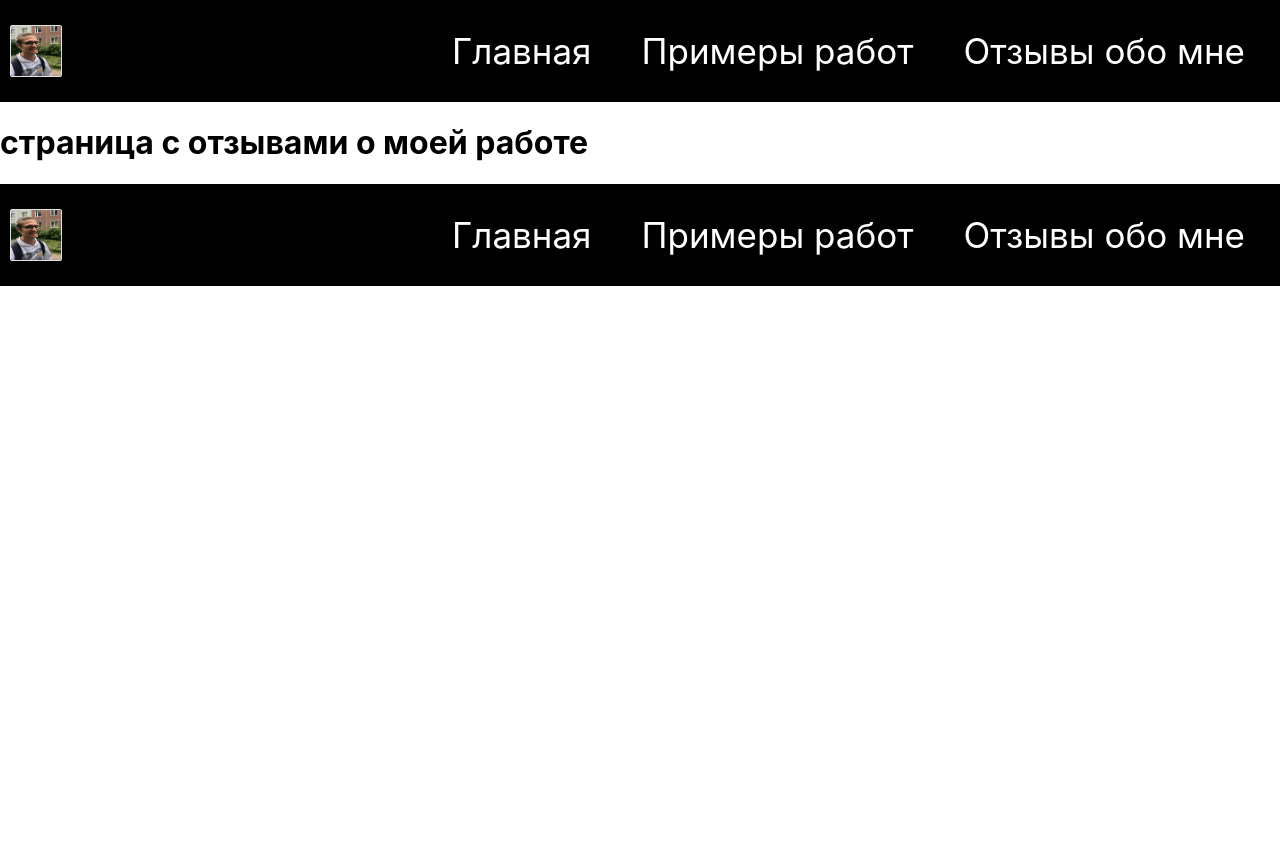
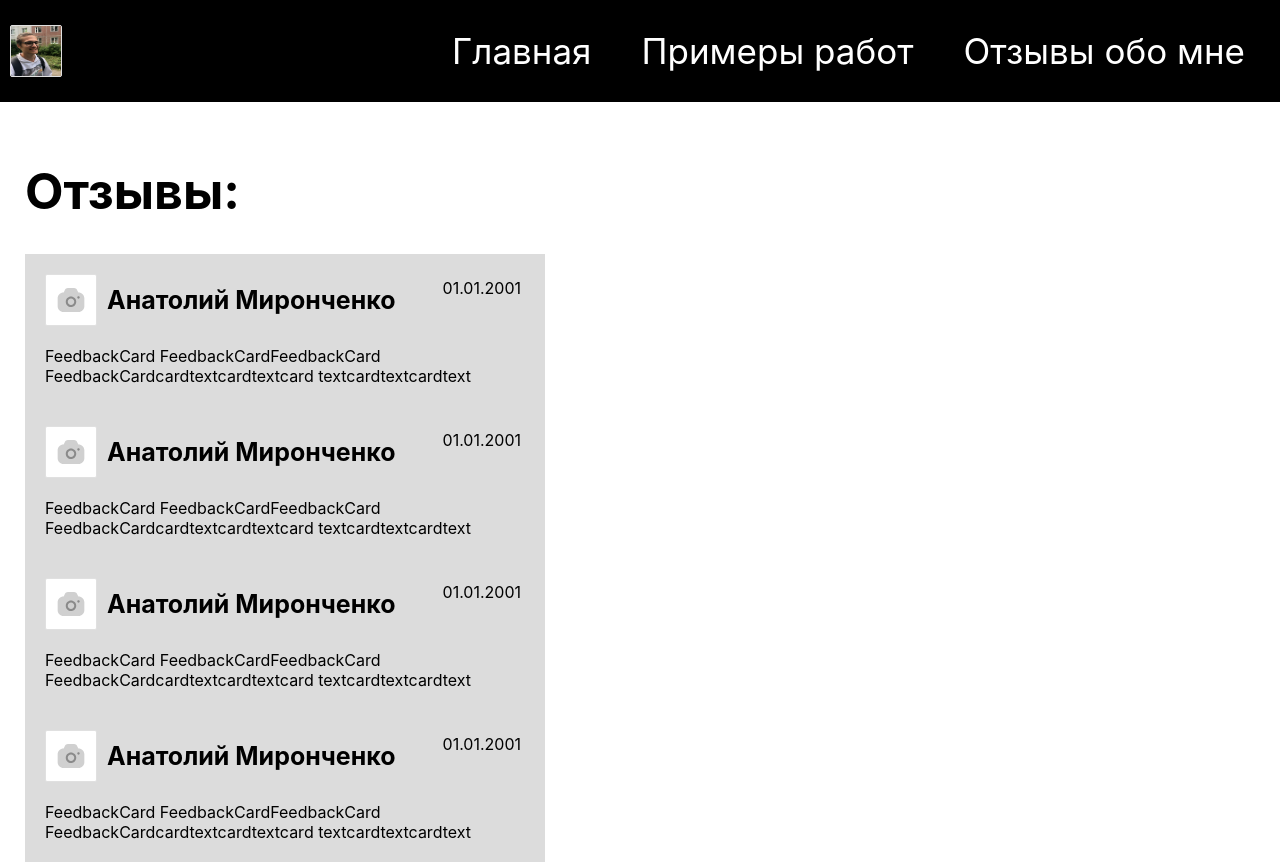
Before and after one commit to TolaMironcenko/PORTFOLIO, a React (Create React App) app in the folder dev/front/react/portfolio/: page /reviews in a window 1280 px wide. Shown: the top 864 px of the page. Before the commit the page ends 800 px from the top, so only its background shows below. Built offline with nearby package versions, Linux system fonts and the light colour scheme.

Commit message:
reviews page

```diff
--- a/dev/front/react/portfolio/src/components/Avatar/Avatar.jsx
+++ b/dev/front/react/portfolio/src/components/Avatar/Avatar.jsx
@@ -1,9 +1,9 @@
 import React from 'react';
-import styles from './Avatar.module.css'
+import './Avatar.css'
 
-const Avatar = ({ image }, { ...props }) => {
+const Avatar = ({ image, ...props }) => {
 	return (
-		<div className={styles.avatar}>
+		<div {...props} className='avatar'>
 			{
 				image
 					? <img src={image} alt='avatar' />
--- /dev/null
+++ b/dev/front/react/portfolio/src/components/FeedbackCard/FeedbackCard.jsx
@@ -0,0 +1,18 @@
+import React from 'react'
+import '../../css/FeedbackCard.css'
+import Avatar from '../Avatar/Avatar'
+
+const FeedbackCard = ({ avatar_image, name, children, date }) => {
+	return(
+		<div className='feedbackcard'>
+			<div className='cardhead'>
+				<Avatar style={{margin: '0'}}/>
+				<h3 className='cardname'>{name}</h3>
+				<span className='date'>{date}</span>
+			</div>
+			<p className='cardtext'>{children}</p>
+		</div>
+	)
+}
+
+export default FeedbackCard
--- /dev/null
+++ b/dev/front/react/portfolio/src/css/FeedbackCard.css
@@ -0,0 +1,51 @@
+.feedbackcard {
+	position: relative;
+	max-width: 520px;
+	max-height: 280px;
+	background-color: rgb(220, 220, 220);
+	padding: 10px;
+	overflow: hidden;
+}
+
+.cardhead {
+	width: 100%;
+	/* background-color: red; */
+	padding: 10px;
+	display: flex;
+	align-items: center;
+}
+
+.cardname {
+	font-size: 25px;
+	margin: 10px;
+}
+
+.date {
+	position: absolute;
+	top: 24px;
+	right: 24px;
+}
+
+.cardtext {
+	margin: 10px;
+	width: 100%;
+}
+
+@media screen and (max-width: 900px) {
+	.feedbackcard {
+		display: block;
+		margin: 15px auto;
+	}
+}
+
+@media screen and (max-width: 500px) {
+	.cardname {
+		font-size: 20px;
+	}
+}
+
+@media screen and (max-width: 350px) {
+	.cardname {
+		font-size: 15px;
+	}
+}
--- /dev/null
+++ b/dev/front/react/portfolio/src/css/Reviews.css
@@ -0,0 +1,7 @@
+.reviews {
+	padding: 25px;
+}
+
+.reviewsh1 {
+	font-size: 50px;
+}
--- a/dev/front/react/portfolio/src/css/aboutme.css
+++ b/dev/front/react/portfolio/src/css/aboutme.css
@@ -1,5 +1,7 @@
 .aboutme {
 	padding: 25px;
+	background-color: rgb(100, 100, 100);
+	color: white;
 }
 
 .mainh1 {
--- a/dev/front/react/portfolio/src/pages/Aboutme.jsx
+++ b/dev/front/react/portfolio/src/pages/Aboutme.jsx
@@ -43,6 +43,12 @@ const Aboutme = () => {
 							<li className='tableli'>Nginx</li>
 							<li className='tableli'>Uvicorn</li>
 						</ul>
+						<ul className='table'>
+							Системы контроля версий:
+							<li className='tableli'>git</li>
+							<li className='tableli'>gitea</li>
+							<li className='tableli'>github</li>
+						</ul>
 					</div>
 				</div>
 			</div>
--- a/dev/front/react/portfolio/src/pages/Reviews.jsx
+++ b/dev/front/react/portfolio/src/pages/Reviews.jsx
@@ -1,8 +1,16 @@
 import React from 'react'
+import '../css/Reviews.css'
+import FeedbackCard from '../components/FeedbackCard/FeedbackCard'
 
 const Reviews = () => {
 	return(
-		<h1>страница с отзывами о моей работе</h1>
+		<div className='reviews'>
+			<h1 className='reviewsh1'>Отзывы:</h1>
+			<FeedbackCard name='Анатолий Миронченко' date={'01.01.2001'}>FeedbackCard FeedbackCardFeedbackCard FeedbackCardcardtextcardtextcard textcardtextcardtext</FeedbackCard>
+			<FeedbackCard name='Анатолий Миронченко' date={'01.01.2001'}>FeedbackCard FeedbackCardFeedbackCard FeedbackCardcardtextcardtextcard textcardtextcardtext</FeedbackCard>
+			<FeedbackCard name='Анатолий Миронченко' date={'01.01.2001'}>FeedbackCard FeedbackCardFeedbackCard FeedbackCardcardtextcardtextcard textcardtextcardtext</FeedbackCard>
+			<FeedbackCard name='Анатолий Миронченко' date={'01.01.2001'}>FeedbackCard FeedbackCardFeedbackCard FeedbackCardcardtextcardtextcard textcardtextcardtext</FeedbackCard>
+		</div>
 	)
 }
 
```
Also changed, not shown: dev/front/react/portfolio/src/components/Avatar/Avatar.css (renamed from dev/front/react/portfolio/src/components/Avatar/Avatar.module.css).
